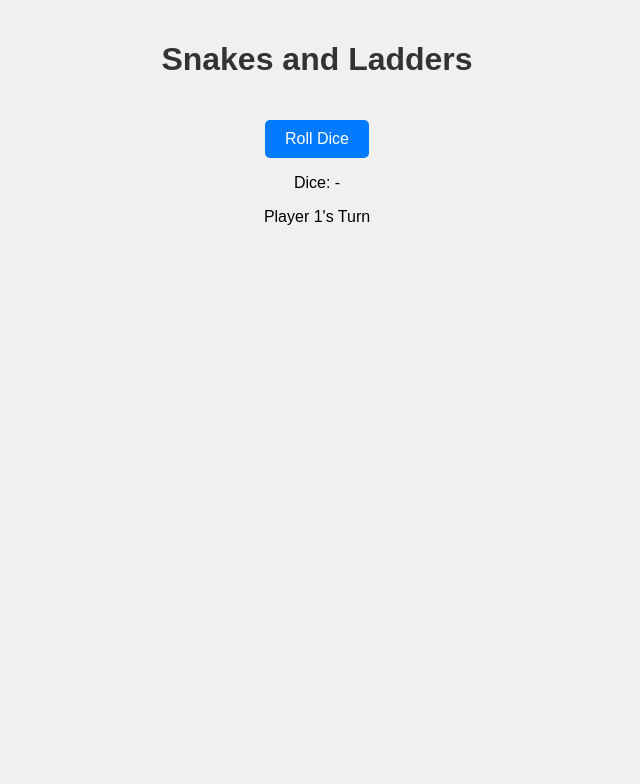
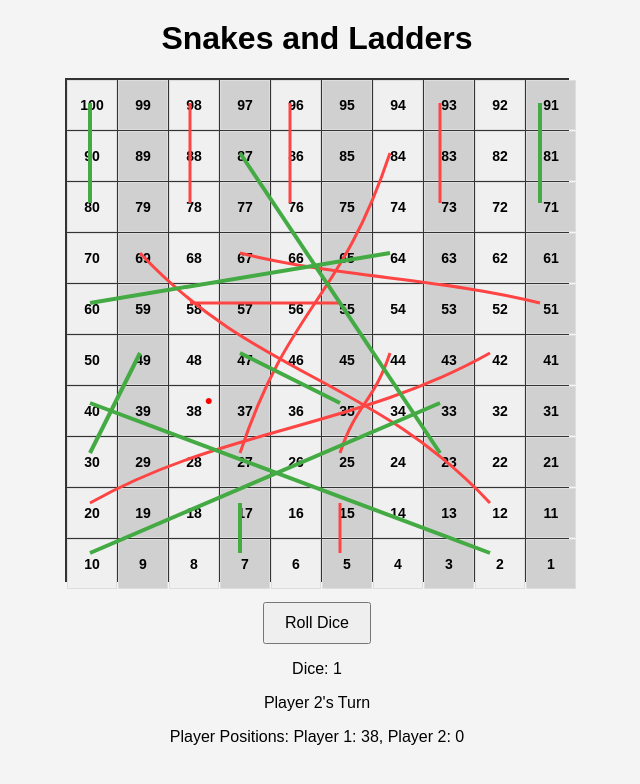
Before and after one commit to ravichinni/vibe-coding-snakes-and-ladders-game, a website: page src/index.html in a window 1280 px wide. Both pictures are taken after a click on the button "Roll Dice". Shown: the whole page, without its empty margins (323-963 px from the left). Drawn offline with Linux system fonts and the light colour scheme.

Commit message:
working app, shows dice value, player1, 2 position, renders snakes and ladders

```diff
--- a/src/index.html
+++ b/src/index.html
@@ -8,11 +8,15 @@
 </head>
 <body>
     <h1>Snakes and Ladders</h1>
-    <div id="game-board"></div>
+    <div class="game-container">
+        <svg id="snakes-and-ladders" width="500" height="500"></svg>
+        <div id="game-board"></div>
+    </div>
     <div id="controls">
         <button id="roll-dice">Roll Dice</button>
         <p id="dice-result">Dice: -</p>
         <p id="player-turn">Player 1's Turn</p>
+        <p id="player-position">Player Positions: </p>
     </div>
     <script src="scripts/gameLogic.js"></script>
     <script src="scripts/app.js"></script>
--- a/src/scripts/app.js
+++ b/src/scripts/app.js
@@ -1,45 +1,121 @@
-const gameBoard = document.getElementById('game-board');
-const rollButton = document.getElementById('roll-button');
+// DOM elements
+const gameBoard = document.getElementById("game-board");
+const rollDiceButton = document.getElementById("roll-dice");
+const diceResult = document.getElementById("dice-result");
+const playerTurn = document.getElementById("player-turn");
 const playerPositionDisplay = document.getElementById('player-position');
-let playerPosition = 0;
 
-function initializeGame() {
-    playerPosition = 0;
-    updatePlayerPosition();
-}
+// Game state
+let lastDiceRoll = '-';
 
-function rollDice() {
-    return Math.floor(Math.random() * 6) + 1;
-}
-
-function movePlayer(steps) {
-    playerPosition += steps;
-    checkForSnakesAndLadders();
-    updatePlayerPosition();
-}
-
-function checkForSnakesAndLadders() {
-    const snakes = { 16: 6, 47: 26, 49: 11, 56: 53, 62: 19, 64: 60, 87: 24, 93: 73, 95: 75, 98: 78 };
-    const ladders = { 1: 38, 4: 14, 9: 31, 21: 42, 28: 84, 36: 44, 51: 67, 71: 91, 80: 100 };
-
-    if (snakes[playerPosition]) {
-        playerPosition = snakes[playerPosition];
-    } else if (ladders[playerPosition]) {
-        playerPosition = ladders[playerPosition];
+// Initialize game board
+function createBoard() {
+    for (let i = 100; i > 0; i--) {
+        const cell = document.createElement("div");
+        cell.textContent = i;
+        cell.style.backgroundColor = i % 2 === 0 ? "#f0f0f0" : "#d0d0d0";
+        cell.setAttribute('data-position', i);
+        gameBoard.appendChild(cell);
     }
 }
 
-function updatePlayerPosition() {
-    playerPositionDisplay.textContent = `Player Position: ${playerPosition}`;
-    if (playerPosition >= 100) {
-        alert('Congratulations! You reached the end!');
-        initializeGame();
+function drawSnakesAndLadders() {
+    const svg = document.getElementById('snakes-and-ladders');
+    const cellSize = 50;
+
+    // Helper function to get cell center coordinates
+    function getCellCenter(position) {
+        const row = 9 - Math.floor((position - 1) / 10);
+        const col = ((position - 1) % 10);
+        return {
+            x: col * cellSize + cellSize / 2,
+            y: row * cellSize + cellSize / 2
+        };
     }
+
+    // Draw Snakes
+    Object.entries(snakes).forEach(([start, end]) => {
+        const startPos = getCellCenter(parseInt(start));
+        const endPos = getCellCenter(end);
+
+        const path = document.createElementNS("http://www.w3.org/2000/svg", "path");
+        const controlPoint1 = {
+            x: startPos.x + (endPos.x - startPos.x) / 3,
+            y: startPos.y + (endPos.y - startPos.y) / 2
+        };
+        const controlPoint2 = {
+            x: startPos.x + 2 * (endPos.x - startPos.x) / 3,
+            y: startPos.y + (endPos.y - startPos.y) / 2
+        };
+
+        path.setAttribute("d", `M ${startPos.x} ${startPos.y}
+                              C ${controlPoint1.x} ${controlPoint1.y},
+                                ${controlPoint2.x} ${controlPoint2.y},
+                                ${endPos.x} ${endPos.y}`);
+        path.classList.add('snake');
+        svg.appendChild(path);
+    });
+
+    // Draw Ladders
+    Object.entries(ladders).forEach(([start, end]) => {
+        const startPos = getCellCenter(parseInt(start));
+        const endPos = getCellCenter(end);
+
+        const line = document.createElementNS("http://www.w3.org/2000/svg", "line");
+        line.setAttribute("x1", startPos.x);
+        line.setAttribute("y1", startPos.y);
+        line.setAttribute("x2", endPos.x);
+        line.setAttribute("y2", endPos.y);
+        line.classList.add('ladder');
+        svg.appendChild(line);
+    });
 }
 
-rollButton.addEventListener('click', () => {
+// Update UI
+function updateUI() {
+    if (diceResult) diceResult.textContent = `Dice: ${lastDiceRoll}`;
+    if (playerTurn) playerTurn.textContent = `${players[currentPlayerIndex].name}'s Turn`;
+    if (playerPositionDisplay) {
+        playerPositionDisplay.textContent = `Player Positions: ${players.map(player =>
+            `${player.name}: ${player.position}`).join(", ")}`;
+    }
+
+    // Update player positions on board
+    const cells = gameBoard.querySelectorAll('div');
+    cells.forEach(cell => {
+        cell.classList.remove('player1', 'player2');
+    });
+
+    players.forEach((player, index) => {
+        if (player.position > 0) {
+            const cell = gameBoard.querySelector(`[data-position="${player.position}"]`);
+            if (cell) {
+                cell.classList.add(`player${index + 1}`);
+            }
+        }
+    });
+}
+
+// Handle dice roll
+rollDiceButton.addEventListener("click", () => {
     const diceRoll = rollDice();
-    movePlayer(diceRoll);
+    lastDiceRoll = diceRoll;
+    diceResult.textContent = `Dice: ${diceRoll}`;
+
+    const currentPlayer = players[currentPlayerIndex];
+    movePlayer(currentPlayer, diceRoll);
+
+    if (checkWinner(currentPlayer)) {
+        alert(`${currentPlayer.name} wins!`);
+        rollDiceButton.disabled = true;
+        return;
+    }
+
+    currentPlayerIndex = (currentPlayerIndex + 1) % players.length;
+    updateUI();
 });
 
-initializeGame();
+// Start the game
+createBoard();
+drawSnakesAndLadders();
+updateUI();
--- a/src/scripts/gameLogic.js
+++ b/src/scripts/gameLogic.js
@@ -1,47 +1,31 @@
+// Game configuration
+const boardSize = 10;
+const snakes = { 16: 6, 47: 26, 49: 11, 56: 53, 62: 19, 64: 60, 87: 24, 93: 73, 95: 75, 98: 78 };
+const ladders = { 1: 38, 4: 14, 9: 31, 21: 42, 28: 84, 36: 44, 51: 67, 71: 91, 80: 100 };
+
+// Game state
+let players = [{ position: 0, name: "Player 1" }, { position: 0, name: "Player 2" }];
+let currentPlayerIndex = 0;
+
+// Roll dice function
 function rollDice() {
-    return Math.floor(Math.random() * 6) + 1;
+  return Math.floor(Math.random() * 6) + 1;
 }
 
-class Player {
-    constructor(name) {
-        this.name = name;
-        this.position = 0;
+// Move player function
+// Move player function
+function movePlayer(player, diceRoll) {
+    const newPosition = player.position + diceRoll;
+
+    // First check if the new position is valid
+    if (newPosition > 100) {
+        player.position = 100;
+        return;
     }
 
-    move(steps) {
-        this.position += steps;
-        if (this.position > 100) {
-            this.position = 100; // Cannot go beyond 100
-        }
-    }
-}
+    player.position = newPosition;
 
-const snakes = {
-    16: 6,
-    47: 26,
-    49: 11,
-    56: 53,
-    62: 19,
-    64: 60,
-    87: 24,
-    93: 73,
-    95: 75,
-    98: 78
-};
-
-const ladders = {
-    1: 38,
-    4: 14,
-    9: 31,
-    21: 42,
-    28: 84,
-    36: 44,
-    51: 67,
-    71: 91,
-    80: 100
-};
-
-function checkPosition(player) {
+    // Check for snakes or ladders
     if (snakes[player.position]) {
         player.position = snakes[player.position];
     } else if (ladders[player.position]) {
@@ -49,8 +33,7 @@ function checkPosition(player) {
     }
 }
 
-function isWinner(player) {
-    return player.position === 100;
+// Check for winner
+function checkWinner(player) {
+  return player.position === 100;
 }
-
-export { rollDice, Player, checkPosition, isWinner };
--- a/src/styles/style.css
+++ b/src/styles/style.css
@@ -1,45 +1,38 @@
 body {
-    font-family: 'Arial', sans-serif;
-    background-color: #f0f0f0;
+  font-family: Arial, sans-serif;
+  text-align: center;
   margin: 0;
-    padding: 20px;
+  padding: 0;
+  background-color: #f4f4f4;
 }
 
 h1 {
-    text-align: center;
-    color: #333;
+  margin-top: 20px;
 }
 
 #game-board {
   display: grid;
-    grid-template-columns: repeat(10, 1fr);
-    gap: 5px;
+  grid-template-columns: repeat(10, 50px);
+  grid-template-rows: repeat(10, 50px);
+  gap: 1px;
+  background-color: #333;
   margin: 20px auto;
-    width: 80%;
+  width: 500px;
+  height: 500px;
+  border: 2px solid #333;
 }
 
-.square {
-    width: 50px;
-    height: 50px;
+#game-board div {
+  display: flex;
+  justify-content: center;
+  align-items: center;
   background-color: #fff;
-    border: 2px solid #333;
-    display: flex;
-    align-items: center;
-    justify-content: center;
-    font-size: 20px;
-    color: #333;
-}
-
-.square.snake {
-    background-color: #ff6666;
-}
-
-.square.ladder {
-    background-color: #66ff66;
+  border: 1px solid #ddd;
+  font-size: 14px;
+  font-weight: bold;
 }
 
 #controls {
-    text-align: center;
   margin-top: 20px;
 }
 
@@ -47,12 +40,62 @@ button {
   padding: 10px 20px;
   font-size: 16px;
   cursor: pointer;
-    background-color: #007bff;
-    color: white;
-    border: none;
-    border-radius: 5px;
 }
 
-button:hover {
-    background-color: #0056b3;
+.player1 {
+    position: relative;
 }
+
+.player1::after {
+    content: '●';
+    position: absolute;
+    top: 5px;
+    right: 5px;
+    color: red;
+}
+
+.player2 {
+    position: relative;
+}
+
+.player2::after {
+    content: '●';
+    position: absolute;
+    top: 5px;
+    left: 5px;
+    color: blue;
+}
+
+/* ...existing code... */
+
+.game-container {
+    position: relative;
+    width: fit-content;
+    margin: 20px auto;
+}
+
+#snakes-and-ladders {
+    position: absolute;
+    top: 0;
+    left: 0;
+    pointer-events: none;
+    z-index: 1;
+}
+
+.snake {
+    stroke: #ff4444;
+    stroke-width: 3;
+    fill: none;
+    animation: slither 2s infinite ease-in-out;
+}
+
+.ladder {
+    stroke: #44aa44;
+    stroke-width: 4;
+    fill: none;
+}
+
+@keyframes slither {
+    0%, 100% { stroke-dashoffset: 0; }
+    50% { stroke-dashoffset: 10; }
+}
```
Lines whose indentation alone changed are shown as unchanged.
